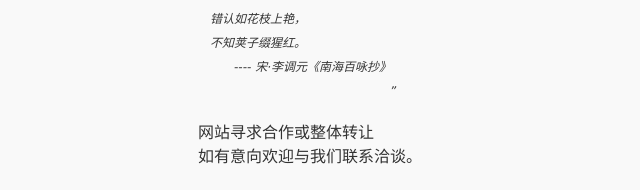
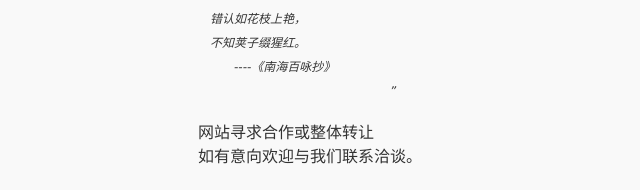
Before and after one commit to az031120103/pingguo, a website: page index.html in a window 1280 px wide. Shown: the part 152-342 px from the top of the page, 292-932 px from the left. Drawn offline with Linux system fonts and the light colour scheme.

Commit message:
Update index.html

```diff
--- a/index.html
+++ b/index.html
@@ -74,7 +74,7 @@
         <p>　翠叶玲珑剪未工。</p>
         <p>　错认如花枝上艳，</p>
         <p>　不知荚子缀猩红。</p>
-        <p>　　　---- 宋·李调元《南海百咏抄》</p>
+        <p>　　　----《南海百咏抄》</p>
         <p>　　　　　　　　　　　　　　　　”</p>
       </div>
       <div class="comming-soon">
```
